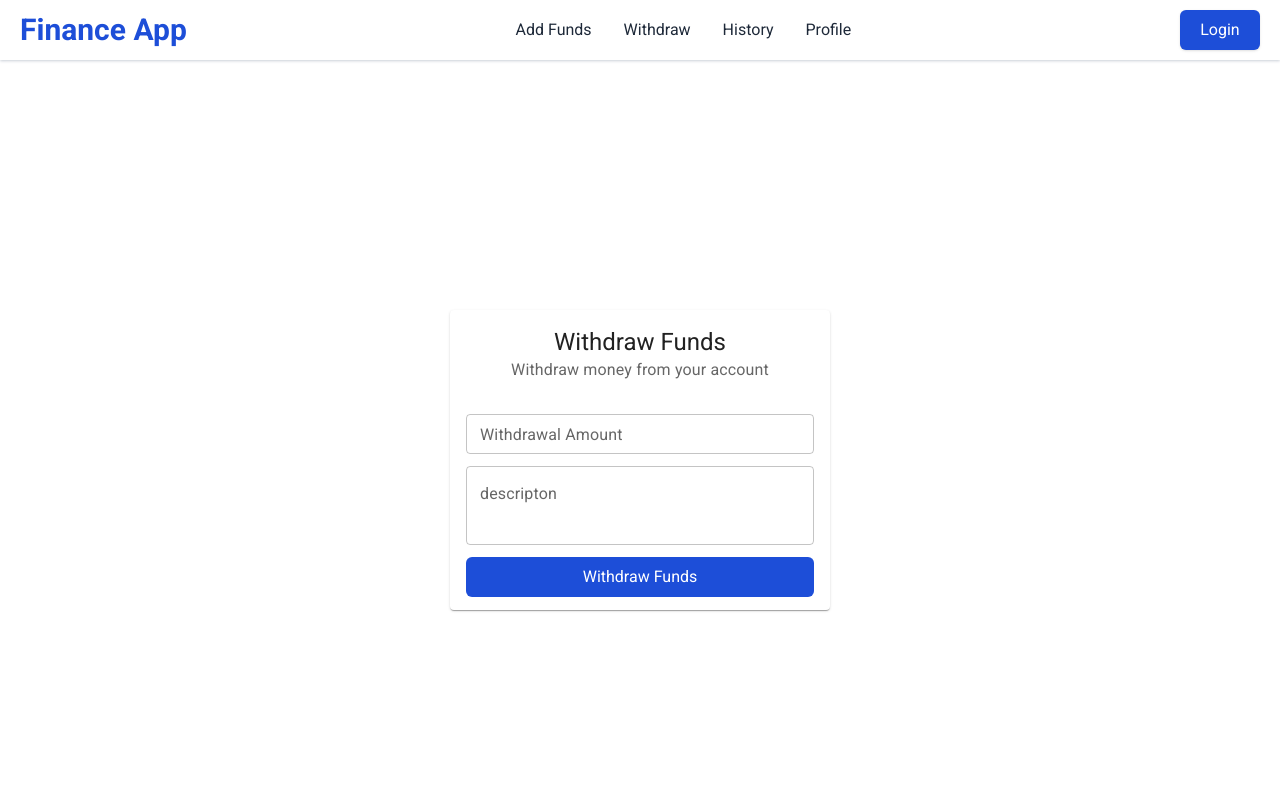
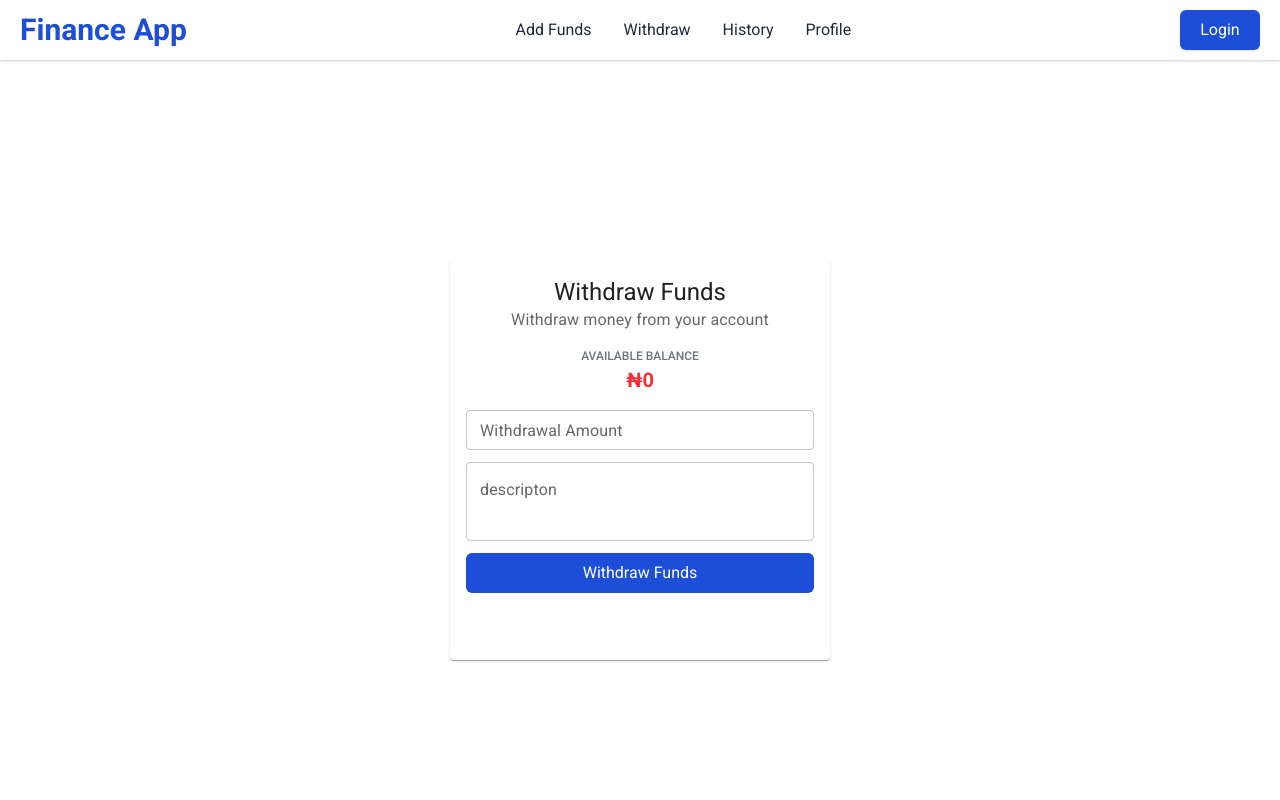
Before and after one commit to Emmy-delight/finance-app, a Next.js app: page /dashboard/withdraw in a window 1280 px wide. Shown: the top 800 px of the page. Built offline with nearby package versions, Linux system fonts and the light colour scheme; no server answers.

Commit message:
worked on withdrawal page

```diff
--- a/app/dashboard/add-funds/page.js
+++ b/app/dashboard/add-funds/page.js
@@ -34,7 +34,8 @@ export default function AddFunds (){
             setLoading(true)
             await addDoc(collection(db,"transactions"),{
                  user: session?.user?.id,
-                amount: values.amount,
+                 type: "deposit",
+                 amount:Number( values.amount),
                 category: values.category,
                 description: values.description,
                 timeCreated: new Date(),
--- a/app/dashboard/history/page.js
+++ b/app/dashboard/history/page.js
@@ -1,5 +1,5 @@
 export default function History (){
-    return(
+    return (
         <main>History Page</main>
     )
 }
--- a/app/dashboard/withdraw/page.js
+++ b/app/dashboard/withdraw/page.js
@@ -1,15 +1,84 @@
-import { Card, CardContent, CardHeader, TextField } from "@mui/material";
+  "use client"
+import { db } from "@/config/firebase.config";
+import { Button, Card, CardContent, CardHeader, Dialog, DialogActions, DialogContent, DialogTitle, TextField, Typography } from "@mui/material";
+import { addDoc, collection, doc, onSnapshot, query, where } from "firebase/firestore";
+import { useFormik } from "formik";
+import { useSession } from "next-auth/react";
+import { useEffect, useState } from "react";
+import * as yup from "yup";
 
 export default function Withdraw (){
+const [balance ,setBalance] = useState(0);
+const [loading, setLoading] = useState(false);
+const [open,setOpen] = useState(false);
+const {data : session} = useSession();
+
+   //making balance available
+   useEffect(()=>{
+    if(!session?.user?.id) return
+
+     const q = query(collection(db,"transactions"),where("user", "==", session?.user?.id));
+     const unsubscribe =  onSnapshot(q,(snapshot)=>{
+      const transactions = snapshot.docs.map((doc)=>doc.data());
+
+      const totalDeposits = transactions.filter((t)=> t.type === "deposits" || !t.type)
+      .reduce((sum,t)=> sum + Number(t.amount), 0);
+
+      const totalWithdrawals = transactions.filter((t)=> t.type === "withdrawal")
+      .reduce((sum,t)=> sum + Number(t.amount),0);
+
+      setBalance(totalDeposits - totalWithdrawals);
+
+     });
+     return () => unsubscribe();
+
+   },[session]);
+
+   const schema = yup.object().shape({
+    amount: yup.number().required("Amount is required").min(100,"minimum withdrawal is ₦100").max(balance, `Insufficient funds, your balance is  ₦ ${balance}`),
+    description: yup.string().required('Description is required').min(5, "atleast 5 characters"),
+   });
+   const closeModal = () => setOpen(false);
+
+  const {handleChange, handleSubmit,values,touched,errors} = useFormik({
+    initialValues:{
+      amount: "",
+      description: "",
+    },
+    onSubmit:async (values, {resetForm})=>{
+         try{
+          setLoading(true)
+          await addDoc(collection(db,"transactions"),{
+            user: session?.user?.id,
+            type: "withdrawal",
+            amount:Number(values.amount),
+            description: values.description,
+            timeCreated: new Date(),
+          })
+          setOpen(true)
+          setLoading(false);
+          resetForm();
+         }
+         catch(errors){
+           console.error("unables to withdraw funds:",errors);
+           resetForm()
+         }
+    },
+    validationSchema: schema,
+  })
     return (
         <main className="min-h-screen flex justify-center items-center px-20 py-10">
-            <Card sx={{width: 380, height: 300}}>
+            <Card sx={{width: 380, height: 400}}>
                 <CardHeader sx={{textAlign: "center"}}
                 title="Withdraw Funds"
                 subheader="Withdraw money from your account" />
+              <div>
+                 <p className="text-xs font-medium text-gray-500 uppercase text-center">Available balance</p>
+                 <p className={`text-xl font-bold mt-0.5 text-center ${balance > 0 ? "text-blue-700" : "text-red-500"}`}>₦{balance.toLocaleString()}</p>
+              </div>
 
               <CardContent>
-                  <form className="flex flex-col gap-3">
+                  <form onSubmit={handleSubmit} className="flex flex-col gap-3">
                      <div>
                        <TextField
                          fullWidth
@@ -18,7 +87,10 @@ export default function Withdraw (){
                          label="Withdrawal Amount"
                          type="number"
                          placeholder="Enter withdrawal amount"
+                         onChange={handleChange}
+                         value={values.amount}
                        />
+                       {touched.amount && errors.amount ? <span className="text-xs text-red-500">{errors.amount}</span> : null}
                      </div>
                      <div>
                         <TextField
@@ -29,12 +101,24 @@ export default function Withdraw (){
                          id="description"
                          label="descripton"
                          placeholder="Enter withdrawal notes"
+                         onChange={handleChange}
+                         value={values.description}
                         />
+                        {touched.description && errors.description ? <span className="text-xs text-red-500">{errors.description}</span> : null}
                      </div>
-                     <button className="w-full h-10 bg-[#1D4ED8] text-white rounded-md cursor-pointer " type="submit">Withdraw Funds</button>
+                     <button className="w-full h-10 bg-[#1D4ED8] text-white rounded-md cursor-pointer " type="submit">{loading ? "Withdrawing...." : "Withdraw Funds"}</button>
                   </form>
               </CardContent>
           </Card>
+          <Dialog open={open} onClose={closeModal}>
+                <DialogTitle>Success</DialogTitle>
+                <DialogContent>
+                    <Typography>Withdrawal successful</Typography>
+                </DialogContent>
+                <DialogActions>
+                      <Button onClick={closeModal} >close</Button>
+                </DialogActions>
+          </Dialog>
         </main>
     )
 }
```
Also changed, not shown: app/2.png (added), app/Address.png (added).
